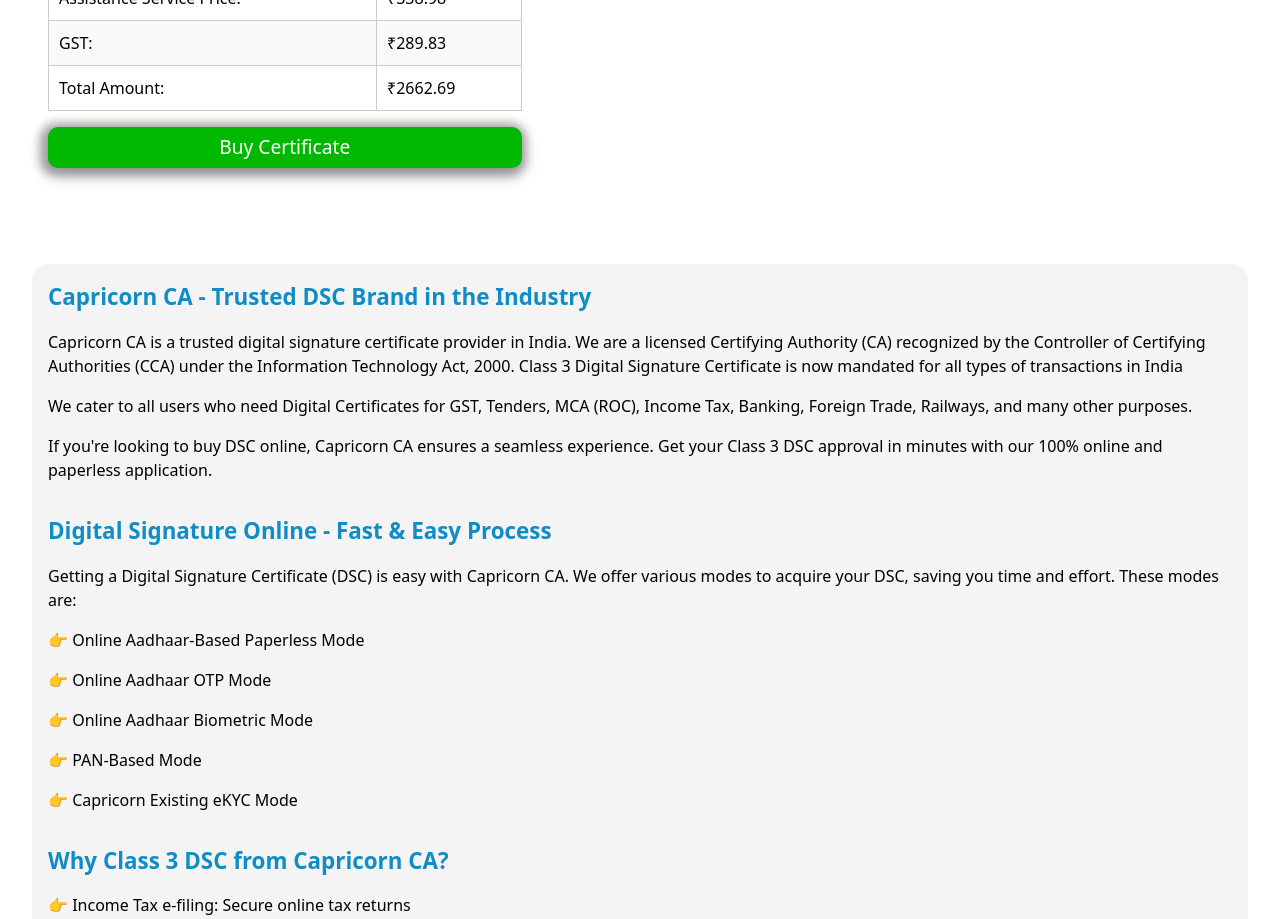
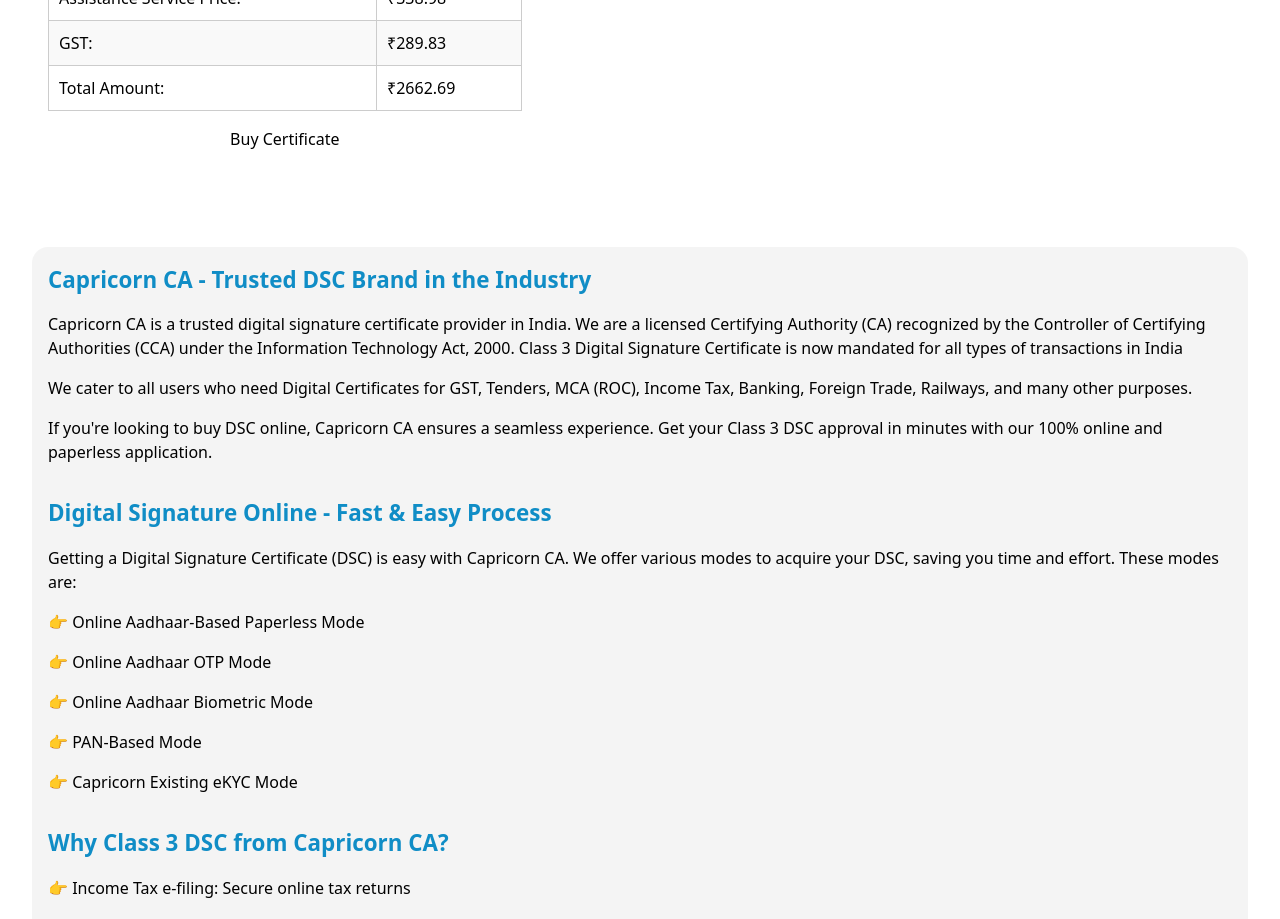
Before and after one commit to Arpit10110/Visra, a Next.js app: page /buycertificate in a window 1280 px wide. Shown: the part 1100-2019 px from the top of the page. Built offline with nearby package versions, Linux system fonts and the light colour scheme.

Commit message:
redux is setuped

```diff
--- a/package.json
+++ b/package.json
@@ -14,10 +14,13 @@
     "@formspree/react": "^2.5.1",
     "@mui/icons-material": "^6.1.2",
     "@mui/material": "^6.1.2",
+    "@reduxjs/toolkit": "^2.3.0",
     "next": "14.2.14",
     "react": "^18",
     "react-dom": "^18",
-    "react-toastify": "^10.0.5"
+    "react-redux": "^9.1.2",
+    "react-toastify": "^10.0.5",
+    "redux": "^5.0.1"
   },
   "devDependencies": {
     "eslint": "^8",
--- /dev/null
+++ b/src/Store/Reducer.js
@@ -0,0 +1,11 @@
+import { createAction,createReducer } from "@reduxjs/toolkit";
+const addtocart=createAction('addtocart')
+export  const Visrareducer=createReducer({
+   cart: [],
+  },
+(builder)=>{
+    builder.addCase(addtocart,(state,action)=>{
+      const item =action.payload;
+      state.cart.push(item);
+    })
+})
--- /dev/null
+++ b/src/Store/index.js
@@ -0,0 +1,8 @@
+import {configureStore} from "@reduxjs/toolkit"
+import { Visrareducer } from "./Reducer.js"
+const store= configureStore({
+    reducer:{
+        Visra :Visrareducer
+    }
+})
+export default store
--- a/src/app/buycertificate/page.js
+++ b/src/app/buycertificate/page.js
@@ -18,12 +18,30 @@
 import UsbOffIcon from '@mui/icons-material/UsbOff';
 import AssistantIcon from '@mui/icons-material/Assistant';
 import DangerousIcon from '@mui/icons-material/Dangerous';
+import {useDispatch} from "react-redux"
 const page = () => {
+  const dispatch = useDispatch();
   const [profile, setProfile] = useState('Individual');
   const [classify, setClassify] = useState('Sign');
   const [years, setYears] = useState(1);
   const [token, setToken] = useState(true); // USB Token or No Token
   const [assistance, setAssistance] = useState(true); // Assistance Service or No Assistance
+
+  const Buycertificate = ()=>{
+  const purchaseDetails = {
+    profile,
+    classify,
+    years,
+    token,
+    assistance,
+    price:filteredDSC
+};
+    console.log(purchaseDetails)
+    dispatch({
+      type:"addtocart",
+      payload:purchaseDetails
+    })
+  }
 
   const individualOrganization = [
     { productType: "sign", validity: 1, Tocken: true, Assistance_Service: true, DSC_Price: 847.46, Token_Price: 423.72, Asst_Service_Price: 338.98, Gst: 289.83, Total_Amount: 1899.99 },
@@ -191,7 +209,7 @@
           ) : (
             <p>No matching records found. Please adjust your selections.</p>
           )}
-          <Link href="/buynow" >Buy Certificate</Link>
+          <button onClick={Buycertificate}>Buy Certificate</button>
         </div>
       </div>
       <div className="buy-certicate-cont">
--- a/src/app/layout.js
+++ b/src/app/layout.js
@@ -1,4 +1,5 @@
 import "./globals.css";
+import ReduxProvider from "@/provider";
 export const metadata = {
   title: "Visra",
   description: "DIGITAL SIGNATURES CERTIFICATE",
@@ -7,7 +8,9 @@
   return (
     <html lang="en">
       <body>
+        <ReduxProvider>
         {children}
+        </ReduxProvider>
       </body>
     </html>
   );
--- /dev/null
+++ b/src/provider/index.js
@@ -0,0 +1,12 @@
+"use client"
+import store from "@/Store"
+import {Provider} from "react-redux"
+const ReduxProvider = ({children}) => {
+  return (
+        <Provider store={store}  >
+            {children}
+        </Provider>
+  )
+}
+
+export default ReduxProvider
```
Also changed, not shown: 1 other file (tests, documents, lock files or other folders).
